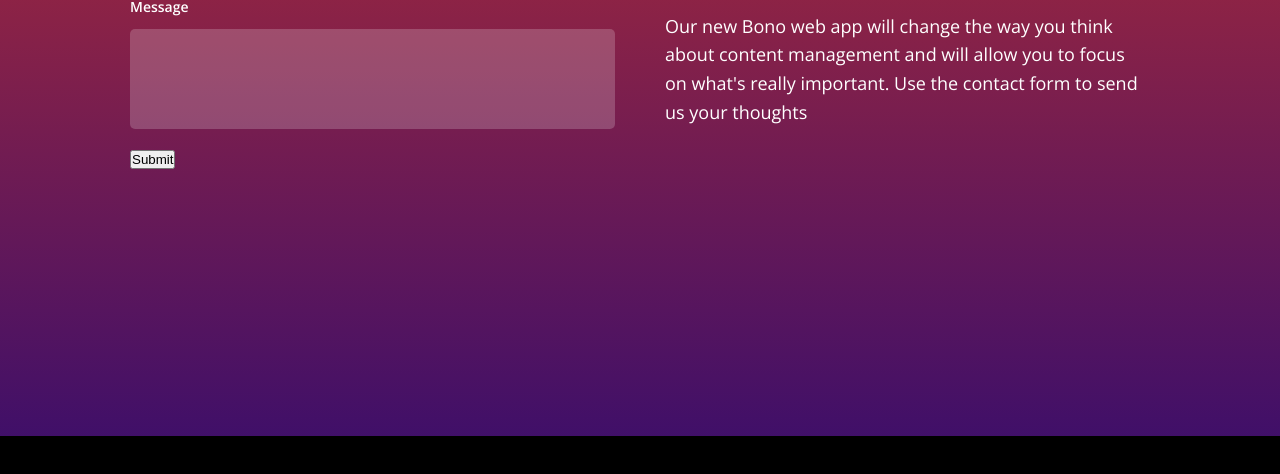
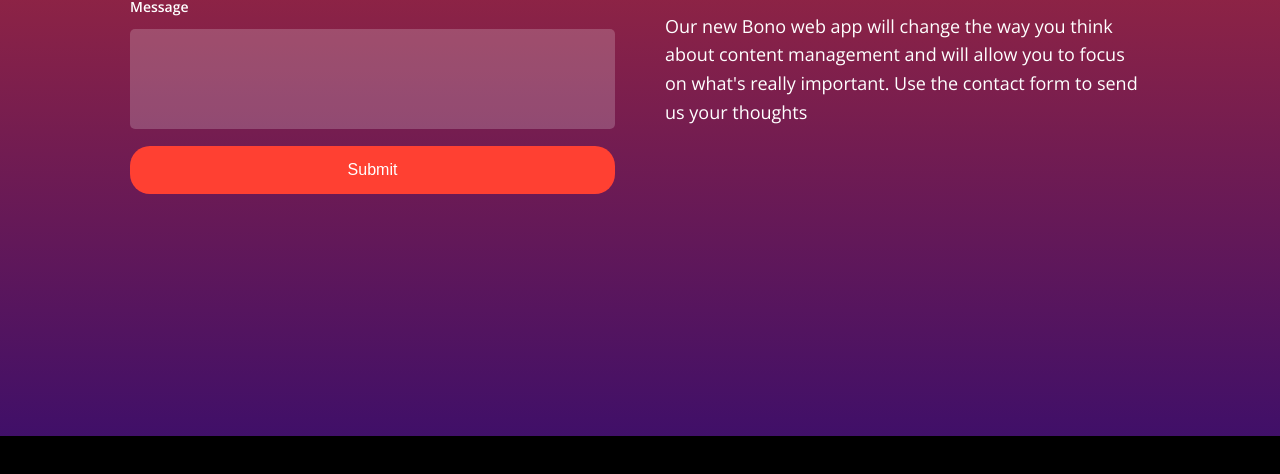
Before and after one commit to McClarence/landing-form, a plain HTML site: page index.html in a window 1280 px wide. Shown: the part 364-838 px from the top of the page. Drawn offline with nearby package versions, Linux system fonts and the light colour scheme.

Commit message:
change class name

```diff
--- a/index.html
+++ b/index.html
@@ -54,7 +54,7 @@
                     <textarea name="message" id="message" required></textarea>
                 </div>
                 <div class="form-group">
-                    <button type="submit" class="bth">Submit</button>
+                    <button type="submit" class="btn">Submit</button>
                 </div>
             </form>
             <div class="text-container">
```
